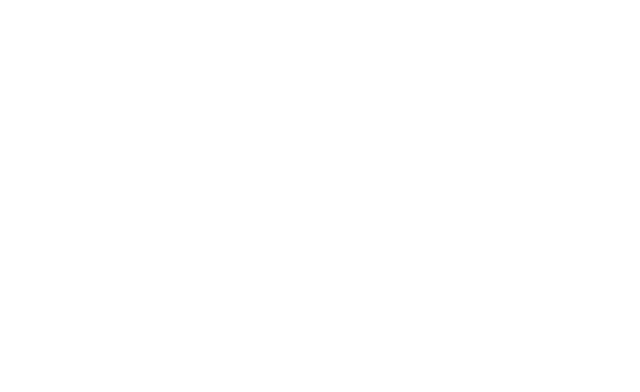
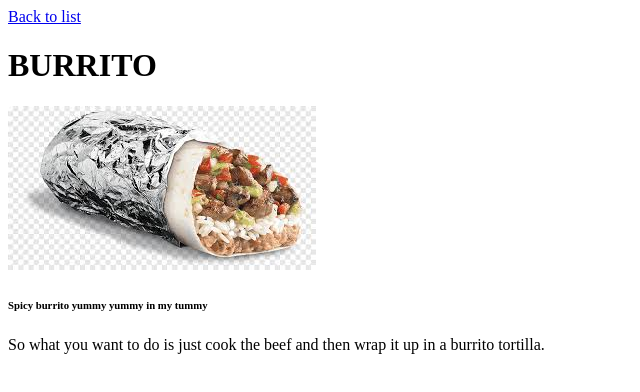
Before and after one commit to patrikralf/thing-i-made, a plain HTML site: page thing-i-eat.html in a window 1280 px wide. Shown: the whole page, without its empty margins (0-640 px from the left). Drawn offline with Linux system fonts and the light colour scheme.

Commit message:
added images

```diff
--- a/thing-i-eat.html
+++ b/thing-i-eat.html
@@ -7,6 +7,14 @@
 </head>
 
 <body>
+    <a href="/index.html">Back to list</a>
+        <h1>BURRITO</h1>
+        <img src="/images/download.jpg" alt="">
+    <h6>Spicy burrito yummy yummy in my tummy</h6>
+    <p>So what you want to do is just cook the beef and then
+        wrap it up in a burrito tortilla.
+    </p>
+
 </body>
 
 </html>
```
Also changed, not shown: index.html (+2 -3 lines), images/download.jpg (added).
